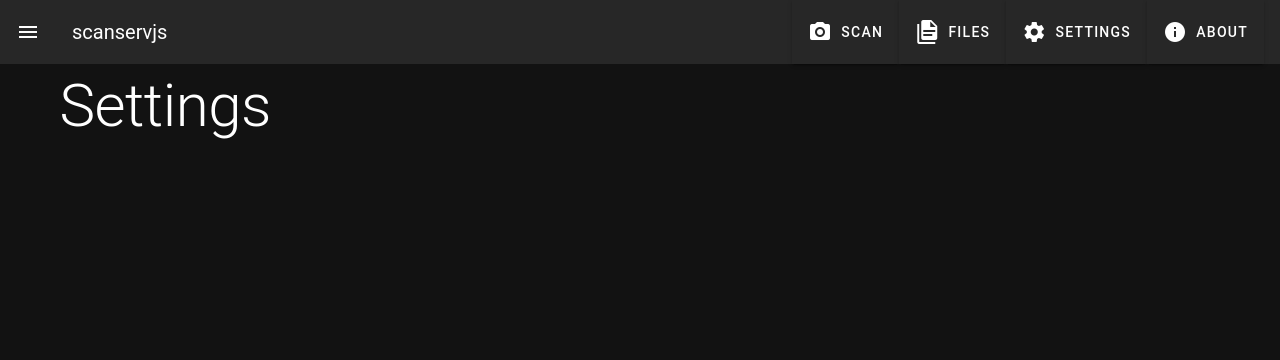
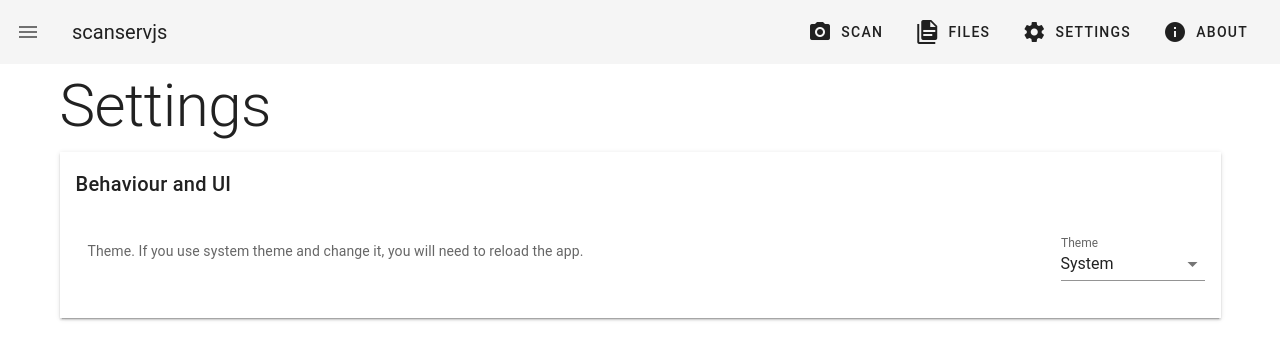
Before and after one commit to sbs20/scanservjs, a Vue app: page /#/settings in a window 1280 px wide. Shown: the top 360 px of the page. Built offline with nearby package versions, Linux system fonts and the light colour scheme.

Commit message:
Theme #115

```diff
--- a/client/App.vue
+++ b/client/App.vue
@@ -21,7 +21,11 @@
 </template>
 
 <script>
+import Constants from './classes/constants';
+import Storage from './classes/storage';
 import Navigation from './components/Navigation';
+
+const storage = Storage.instance();
 
 export default {
   name: 'App',
@@ -36,12 +40,18 @@ export default {
   },
 
   mounted() {
+    let theme = storage.settings.theme;
+    if (theme === Constants.Themes.System) {
+      theme = window.matchMedia('(prefers-color-scheme: dark)').matches
+        ? Constants.Themes.Dark
+        : Constants.Themes.Light;
+    }
+    this.$vuetify.theme.dark = theme === Constants.Themes.Dark;
+
     // Default route if connected
     if (this.$route.matched.length === 0) {
       this.$router.replace('/scan');
     }
-
-    this.$vuetify.theme.dark = true;
   },
 
   methods: {
--- a/client/classes/common.js
+++ b/client/classes/common.js
@@ -10,9 +10,5 @@ export default {
 
   clone(obj) {
     return JSON.parse(JSON.stringify(obj));
-  },
-
-  version() {
-    return process.env.VUE_APP_VERSION;
   }
 };
--- /dev/null
+++ b/client/classes/constants.js
@@ -0,0 +1,16 @@
+const Constants = {
+  Version: process.env.VUE_APP_VERSION,
+
+  Keys: {
+    enter: 13,
+    escape: 27
+  },
+
+  Themes: {
+    Dark: 'dark',
+    Light: 'light',
+    System: 'system'
+  },
+};
+
+export default Constants;
--- a/client/classes/request.js
+++ b/client/classes/request.js
@@ -1,10 +1,10 @@
-import Common from './common';
+import Constants from './constants';
 
 export default {
   create(request, device, pipeline) {
     if (request === null) {
       request = {
-        version: Common.version(),
+        version: Constants.Version,
         params: {
           deviceId: device.id,
           top: 0,
--- a/client/classes/settings.js
+++ b/client/classes/settings.js
@@ -1,14 +1,14 @@
-import Common from './common';
+import Constants from './constants';
 
 export default class Settings {
-  constructor(obj) {
-    obj = obj || Settings.default();
-    Object.apply(this, obj);
+  static create(obj) {
+    obj = Object.assign(Settings.default(), obj);
+    return obj;
   }
 
   static default() {
     return {
-      version: Common.version(),
+      version: Constants.Version,
       theme: 'system'
     };
   }
--- a/client/classes/storage.js
+++ b/client/classes/storage.js
@@ -1,4 +1,4 @@
-import Common from './common';
+import Constants from './constants';
 import Settings from './settings';
 
 let storage = null;
@@ -9,7 +9,7 @@ export default class Storage {
     let request = null;
     if (localStorage.request) {
       request = JSON.parse(localStorage.request);
-      if (request.version !== Common.version()) {
+      if (request.version !== Constants.Version) {
         request = null;
       }
       console.log('load', request);
@@ -30,7 +30,7 @@ export default class Storage {
    */
   get settings() {
     const data = localStorage.settings ? JSON.parse(localStorage.settings) : null;
-    return new Settings(data);
+    return Settings.create(data);
   }
 
   /**
--- a/client/components/About.vue
+++ b/client/components/About.vue
@@ -18,14 +18,14 @@
 </template>
 
 <script>
-import Common from '../classes/common';
+import Constants from '../classes/constants';
 
 export default {
   name: 'About',
 
   data() {
     return {
-      version: Common.version()
+      version: Constants.Version
     };
   }
 };
--- a/client/components/BatchDialog.vue
+++ b/client/components/BatchDialog.vue
@@ -18,6 +18,8 @@
 </template>
 
 <script>
+import Constants from '../classes/constants';
+
 export default {
   name: 'BatchDialog',
   data() {
@@ -33,7 +35,7 @@ export default {
 
   methods: {
     _onKeys(event) {
-      if (event.keyCode === 13) {
+      if (event.keyCode === Constants.Keys.enter) {
         this.ok();
       }
     },
--- a/client/components/Navigation.vue
+++ b/client/components/Navigation.vue
@@ -1,14 +1,14 @@
 <template>
   <div>
-    <v-app-bar color="accent-4 elevation-0" app>
+    <v-app-bar class="elevation-0" color="accent-4" app>
       <v-app-bar-nav-icon @click.stop="drawer = !drawer"></v-app-bar-nav-icon>
       <v-toolbar-title class="unselectable">scanservjs</v-toolbar-title>
       <v-spacer></v-spacer>
       <v-toolbar-items class="d-none d-md-block">
-        <v-btn @click="$router.push('/scan')"><v-icon class="mr-2">mdi-camera</v-icon>Scan</v-btn>
-        <v-btn @click="$router.push('/files')"><v-icon class="mr-2">mdi-file-document-multiple</v-icon>Files</v-btn>
-        <v-btn @click="$router.push('/settings')"><v-icon class="mr-2">mdi-cog</v-icon>Settings</v-btn>
-        <v-btn @click="$router.push('/about')"><v-icon class="mr-2">mdi-information</v-icon>About</v-btn>
+        <v-btn elevation="0" @click="$router.push('/scan')"><v-icon class="mr-2">mdi-camera</v-icon>Scan</v-btn>
+        <v-btn elevation="0" @click="$router.push('/files')"><v-icon class="mr-2">mdi-file-document-multiple</v-icon>Files</v-btn>
+        <v-btn elevation="0" @click="$router.push('/settings')"><v-icon class="mr-2">mdi-cog</v-icon>Settings</v-btn>
+        <v-btn elevation="0" @click="$router.push('/about')"><v-icon class="mr-2">mdi-information</v-icon>About</v-btn>
       </v-toolbar-items>
     </v-app-bar>
 
@@ -59,7 +59,7 @@
 </template>
 
 <script>
-import Common from '../classes/common';
+import Constants from '../classes/constants';
 
 export default {
   name: 'Navigation',
@@ -67,7 +67,7 @@ export default {
   data() {
     return {
       drawer: false,
-      version: Common.version()
+      version: Constants.Version
     };
   },
 };
--- a/client/components/Settings.vue
+++ b/client/components/Settings.vue
@@ -1,17 +1,69 @@
 <template>
   <div>
-    <div class="text-h2">Settings</div>
-
+    <div class="text-h2 mb-4">Settings</div>
+    <settings-section>
+      <template v-slot:title>Behaviour and UI</template>
+      <template v-slot:items>
+        <settings-item>
+          <template v-slot:description>
+            Theme. If you use system theme and change it, you will need to reload the app.
+          </template>
+          <template v-slot:action>
+            <div style="max-width: 9rem;">
+              <v-select label="Theme" :items="themes" v-model="settings.theme"></v-select>
+            </div>
+          </template>
+        </settings-item>
+      </template>
+    </settings-section>
   </div>
 </template>
 
 <script>
+import Constants from '../classes/constants';
+import Storage from '../classes/storage';
+
+import SettingsSection from './SettingsSection';
+import SettingsItem from './SettingsItem';
+
+const storage = Storage.instance();
+
 export default {
   name: 'Settings',
+  components: {
+    SettingsSection,
+    SettingsItem
+  },
 
   data() {
+    const x = storage.settings;
+    console.log(x);
     return {
+      settings: storage.settings,
+      themes: [
+        {
+          text: 'System',
+          value: Constants.Themes.System
+        },
+        {
+          text: 'Light',
+          value: Constants.Themes.Light
+        },
+        {
+          text: 'Dark',
+          value: Constants.Themes.Dark
+        }
+      ]
     };
+  },
+
+  watch: {
+    settings: {
+      handler(settings) {
+        storage.settings = settings;
+      },
+      deep: true
+    }
   }
 };
 </script>
--- /dev/null
+++ b/client/components/SettingsItem.vue
@@ -0,0 +1,6 @@
+<template>
+  <div class="d-flex flex-row mt-4">
+    <div class="pt-2 col-8"><slot name="description"></slot></div>
+    <div class="d-flex ml-auto"><slot name="action"></slot></div>
+  </div>
+</template>
--- /dev/null
+++ b/client/components/SettingsSection.vue
@@ -0,0 +1,8 @@
+<template>
+  <v-card elevation="2" class="mb-4" rounded="0">
+    <v-card-title><slot name="title"></slot></v-card-title>
+    <v-card-text>
+      <slot name="items"></slot>
+    </v-card-text>
+  </v-card>
+</template>
```
